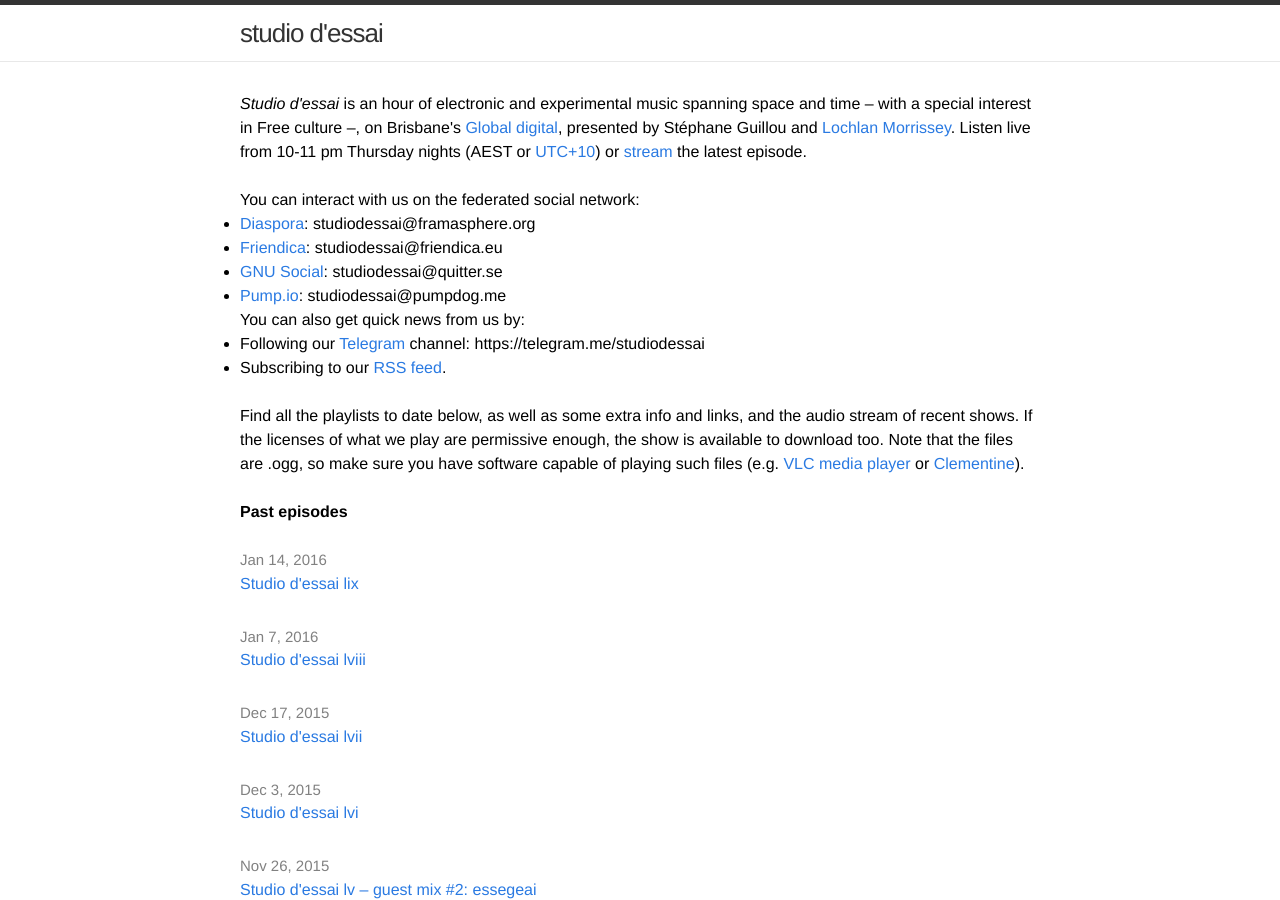
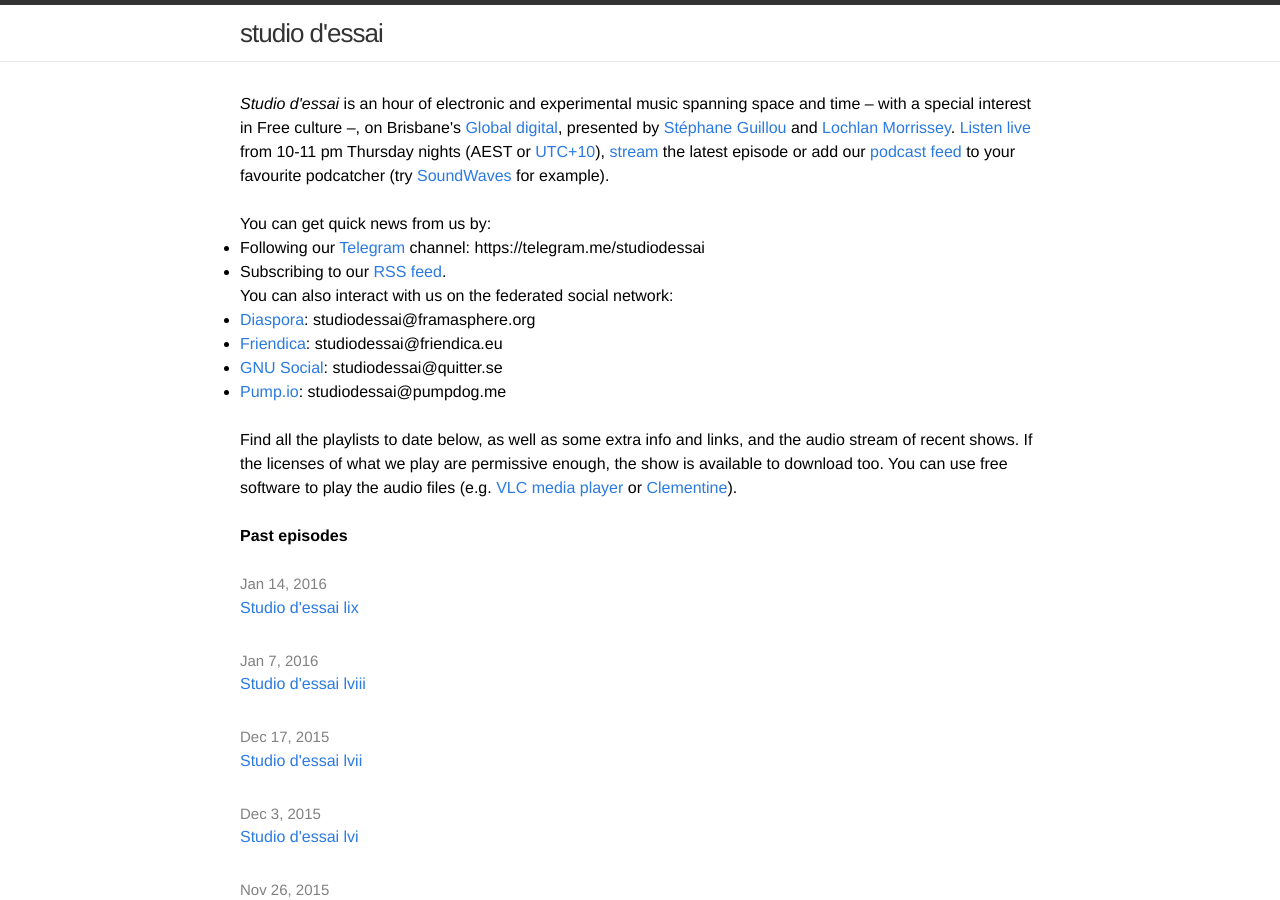
Before and after one commit to studio-dessai/studio-dessai.github.io, a Jekyll site: the page built from index.html, in a window 1280 px wide and 900 px high. Built offline with Jekyll 4.4.1, drawn with Linux system fonts in a browser that asks for light colours.

Commit message:
links and order

```diff
--- a/index.html
+++ b/index.html
@@ -3,9 +3,16 @@ layout: default
 ---
 <div class="home">
 <p><em>Studio d'essai</em> is an hour of electronic and experimental music spanning space and time – with a special interest in Free culture –, on Brisbane's <a
-href="http://4eb.org.au"> Global digital</a>, presented by Stéphane Guillou and <a href="http://loch.land">Lochlan Morrissey</a>. Listen live from 10-11 pm Thursday nights (AEST or <a href="https://en.wikipedia.org/wiki/UTC%2B10:00">UTC+10</a>) or <a href="http://4eb.org.au/global-ondemand">stream</a> the latest episode.</p>
+href="http://4eb.org.au/global"> Global digital</a>, presented by <a href="http://stragu.github.io/">Stéphane Guillou</a> and <a href="http://loch.land">Lochlan Morrissey</a>. <a href="http://stream.4eb.org.au:8100/;stream.mp3">Listen live</a> from 10-11 pm Thursday nights (AEST or <a href="https://en.wikipedia.org/wiki/UTC%2B10:00">UTC+10</a>), <a href="http://4eb.org.au/global-ondemand">stream</a> the latest episode or add our <a href="https://studio-dessai.github.io/podcast.xml">podcast feed</a> to your favourite podcatcher (try <a href="https://github.com/bottiger/SoundWaves">SoundWaves</a> for example).</p>
 </br>
-<p>You can interact with us on the federated social network:</p>
+
+<p>You can get quick news from us by:</p>
+<ul>
+  <li>Following our <a href="https://telegram.org/">Telegram</a> channel: https://telegram.me/studiodessai</li>
+  <li>Subscribing to our <a href="{{ "/feed.xml" | prepend: site.baseurl }}">RSS feed</a>.</li>
+</ul>
+
+<p>You can also interact with us on the federated social network:</p>
 <ul>
   <li><a href="https://diasporafoundation.org/">Diaspora</a>: studiodessai@framasphere.org</li>
   <li><a href="http://friendica.com/">Friendica</a>: studiodessai@friendica.eu</li>
@@ -13,14 +20,8 @@ href="http://4eb.org.au"> Global digital</a>, presented by Stéphane Guillou and
   <li><a href="http://pump.io/">Pump.io</a>:  studiodessai@pumpdog.me</li>
 </ul>
 
-You can also get quick news from us by:
-<ul>
-  <li>Following our <a href="https://telegram.org/">Telegram</a> channel: https://telegram.me/studiodessai</li>
-  <li>Subscribing to our <a href="{{ "/feed.xml" | prepend: site.baseurl }}">RSS feed</a>.</li>
-</ul>
-
 </br>
-<p>Find all the playlists to date below, as well as some extra info and links, and the audio stream of recent shows. If the licenses of what we play are permissive enough, the show is available to download too. Note that the files are .ogg, so make sure you have software capable of playing such files (e.g. <a href="https://www.videolan.org/vlc/">VLC media
+<p>Find all the playlists to date below, as well as some extra info and links, and the audio stream of recent shows. If the licenses of what we play are permissive enough, the show is available to download too. You can use free software to play the audio files (e.g. <a href="https://www.videolan.org/vlc/">VLC media
 player</a> or <a href="http://www.clementine-player.org/">Clementine</a>).</p>
 </br>
 <h1><b>Past episodes</b></h1>
```
